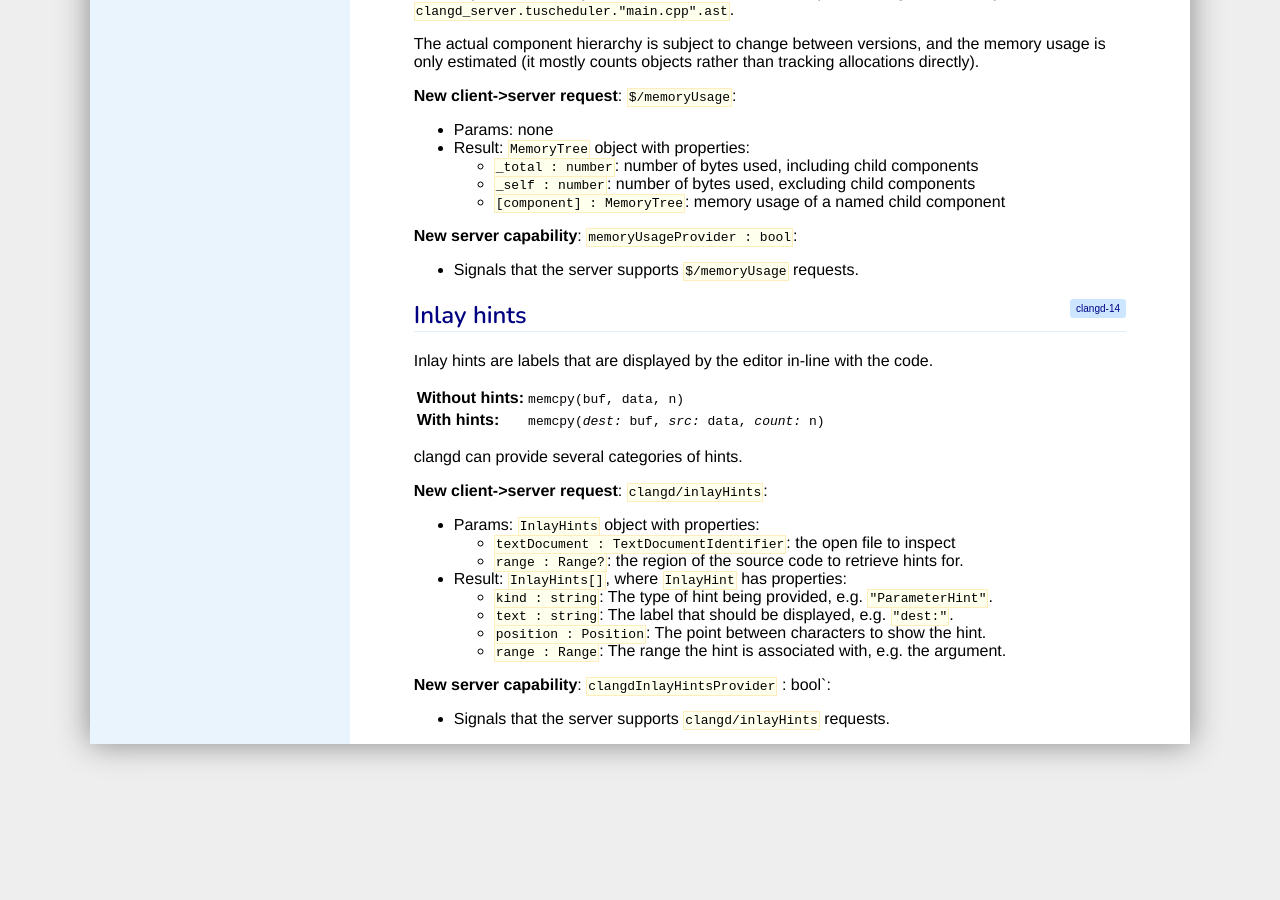
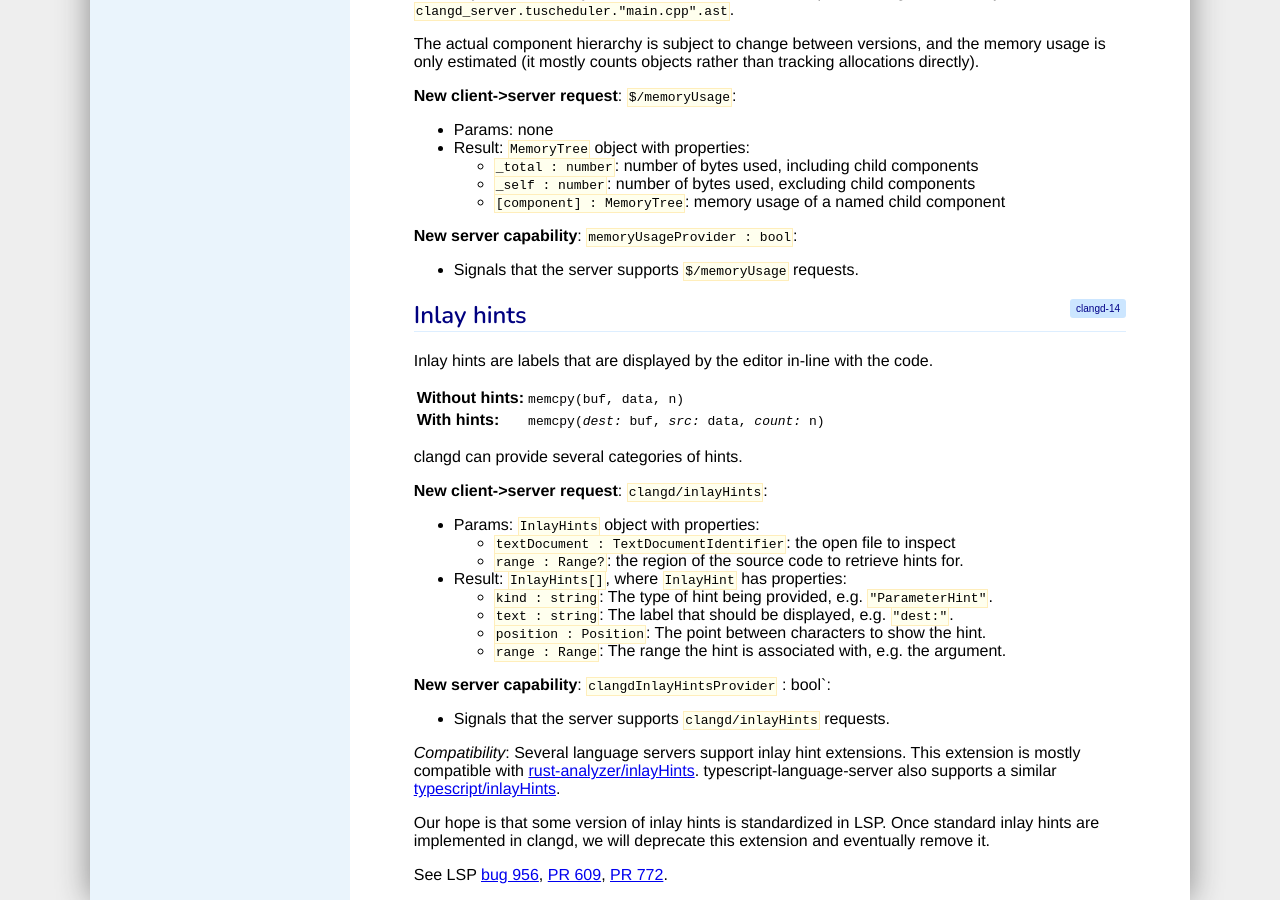
Before and after one commit to llvm/clangd-www, a Jekyll site: the page built from extensions.md, in a window 1280 px wide and 900 px high, scrolled down 4820 px. Built offline with Jekyll 4.4.1, drawn with Linux system fonts in a browser that asks for light colours; our own code applies the rules of GitHub Pages for plain Markdown files.

Commit message:
Document relation to other inlay hints efforts

```diff
--- a/extensions.md
+++ b/extensions.md
@@ -276,3 +276,18 @@ clangd can provide several categories of hints.
 
 **New server capability**: `clangdInlayHintsProvider` : bool`:
  - Signals that the server supports `clangd/inlayHints` requests.
+
+_Compatibility_: Several language servers support inlay hint extensions.
+This extension is mostly compatible with
+[rust-analyzer/inlayHints](https://github.com/kjeremy/vscode-languageserver-node/blob/5849e59afd9d598666426f2640dfbd173eace02d/protocol/src/protocol.inlayHints.proposed.md).
+typescript-language-server also supports a similar
+[typescript/inlayHints](https://github.com/typescript-language-server/typescript-language-server#inlay-hints-typescriptinlayhints-experimental).
+
+Our hope is that some version of inlay hints is standardized in LSP. Once
+standard inlay hints are implemented in clangd, we will deprecate this extension
+and eventually remove it.
+
+See LSP
+[bug 956](https://github.com/microsoft/language-server-protocol/issues/956),
+[PR 609](https://github.com/microsoft/vscode-languageserver-node/pull/609),
+[PR 772](https://github.com/microsoft/vscode-languageserver-node/pull/772).
```
